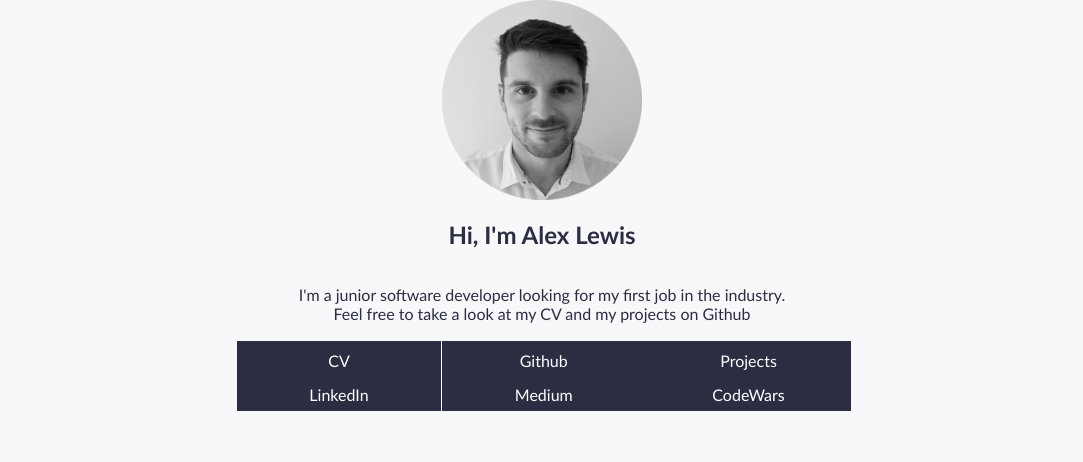
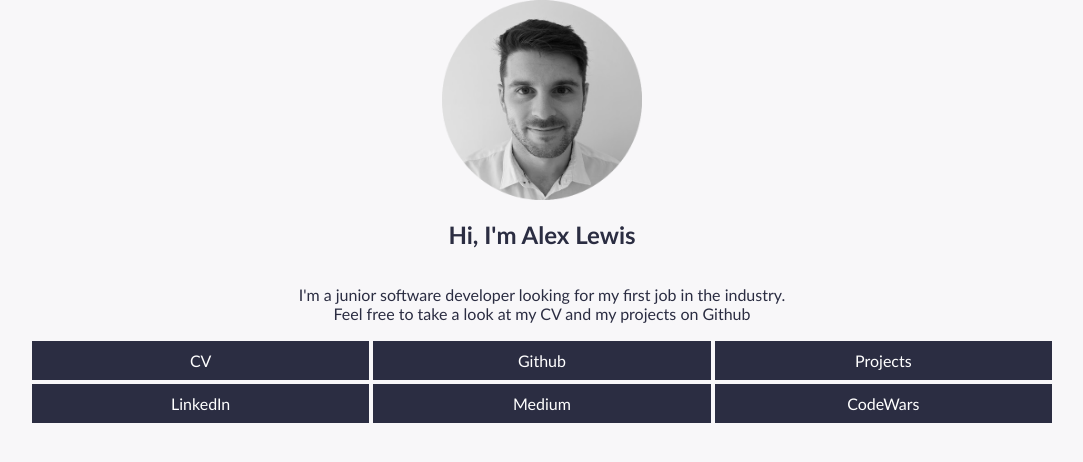
Before and after one commit to AlexLewis10/portfolio, a React (Create React App) app: page / in a window 1280 px wide. Shown: the top 462 px of the page, without its empty margins (98-1181 px from the left). Built offline with nearby package versions, Linux system fonts and the light colour scheme.

Commit message:
Change styles for links class

```diff
--- a/src/app.css
+++ b/src/app.css
@@ -20,8 +20,6 @@ img {
 }
 
 .links {
-  width: 90%;
-  height: 90%;
   margin: 2px;
   padding: 10px;
   background-color: #2B2D42;
@@ -36,8 +34,8 @@ img {
 
 #mainNav {
   display: grid;
-  grid-template-columns: 20% 20% 20%;
-  grid-template-rows: 40% 20% 20%;
+  grid-template-columns: 1fr 1fr 1fr;
+  grid-template-rows: 1fr 1fr;
   justify-content: center;
   flex-direction: row;
 }
@@ -64,7 +62,7 @@ img {
   grid-template-columns: 1fr 3fr;
   background-color: #2B2D42;
   color: white;
-  border-color: white;
+  border-color: #F8F7F9;
   border-width: 2px;
   border-style: solid;
 }
```
